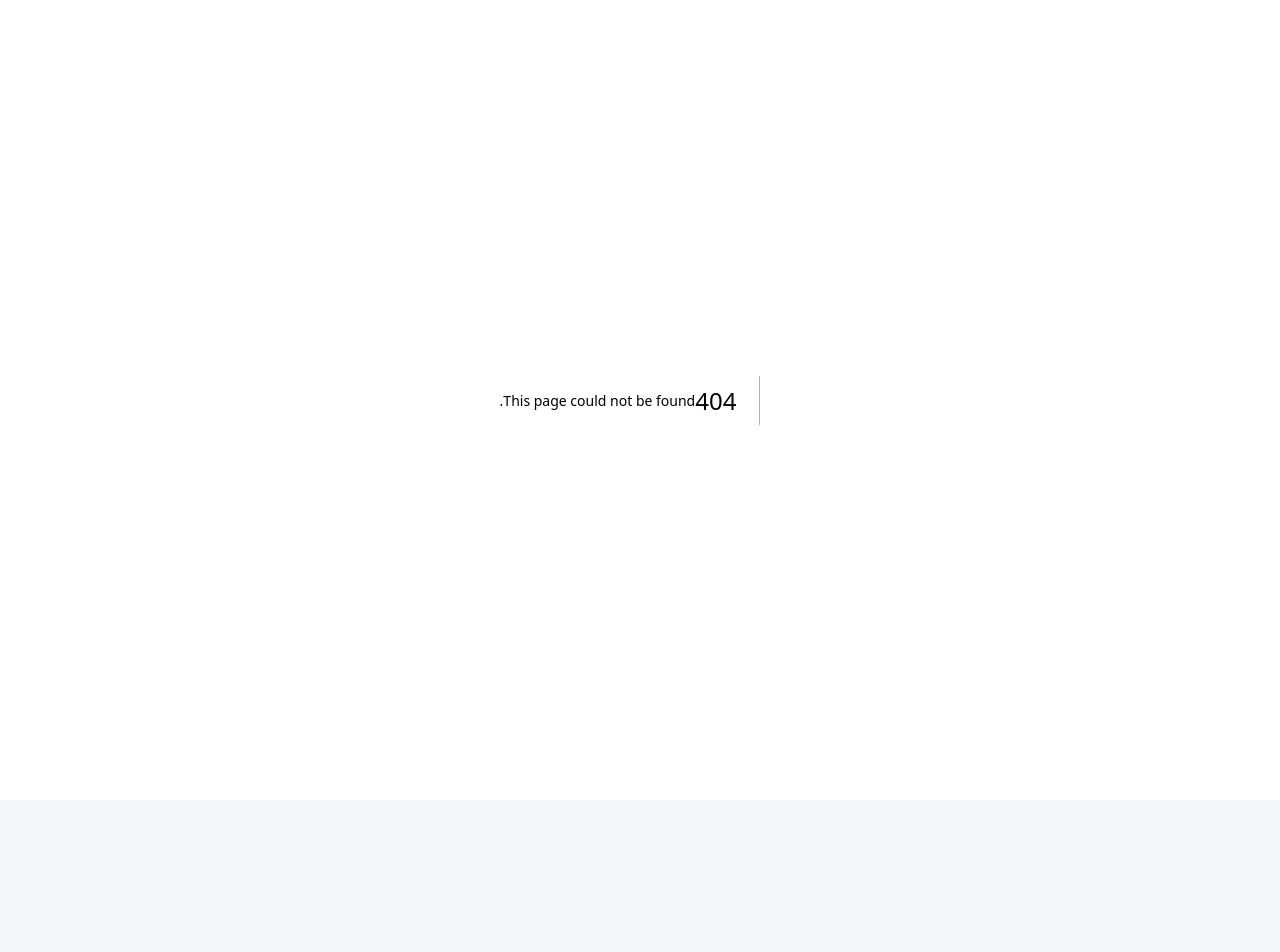
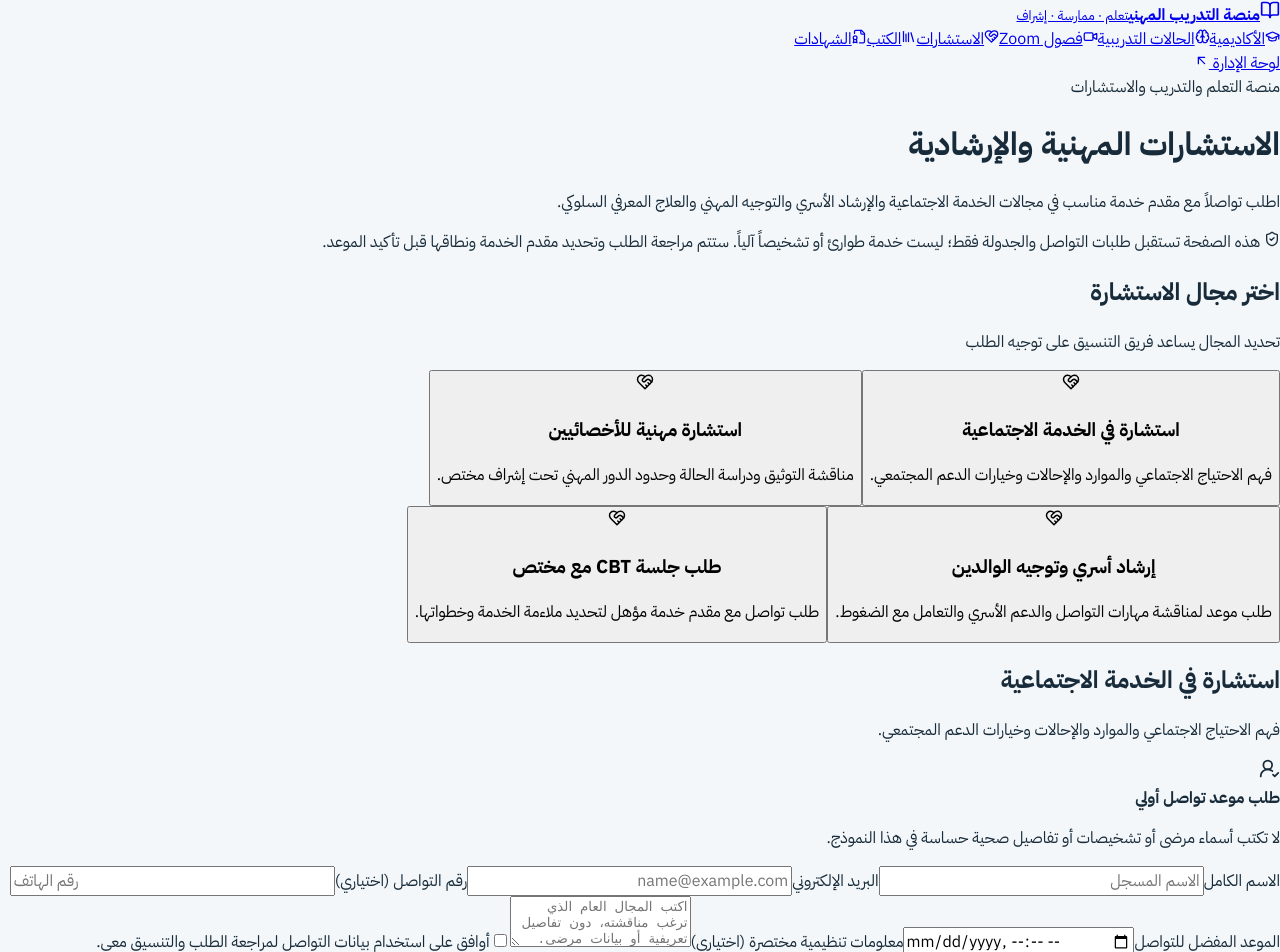
Before and after one commit to ffgg35646-ops/111111, a Next.js app: page /consultations in a window 1280 px wide. Before the commit this address had no page. Shown: the top 952 px of the page. Before the commit the page ends 800 px from the top, so only its background shows below. Built offline with nearby package versions, Linux system fonts and the light colour scheme.

Commit message:
Add professional and counseling consultation request page

```diff
--- /dev/null
+++ b/app/consultations/page.tsx
@@ -0,0 +1,33 @@
+"use client";
+
+import { useState } from "react";
+import { HeartHandshake, ShieldCheck, UserRoundCheck } from "lucide-react";
+import { PlatformLayout } from "@/components/platform-layout";
+import PlatformRequestForm from "@/components/platform-request-form";
+
+const services=[
+ {id:"social-consultation",title:"استشارة في الخدمة الاجتماعية",description:"فهم الاحتياج الاجتماعي والموارد والإحالات وخيارات الدعم المجتمعي."},
+ {id:"professional-consultation",title:"استشارة مهنية للأخصائيين",description:"مناقشة التوثيق ودراسة الحالة وحدود الدور المهني تحت إشراف مختص."},
+ {id:"family-guidance",title:"إرشاد أسري وتوجيه الوالدين",description:"طلب موعد لمناقشة مهارات التواصل والدعم الأسري والتعامل مع الضغوط."},
+ {id:"cbt-consultation",title:"طلب جلسة CBT مع مختص",description:"طلب تواصل مع مقدم خدمة مؤهل لتحديد ملاءمة الخدمة وخطواتها."},
+];
+
+export default function ConsultationsPage(){
+  const [selected,setSelected]=useState(services[0].id);
+  const active=services.find(item=>item.id===selected)!;
+  return <PlatformLayout title="الاستشارات المهنية والإرشادية" description="اطلب تواصلاً مع مقدم خدمة مناسب في مجالات الخدمة الاجتماعية والإرشاد الأسري والتوجيه المهني والعلاج المعرفي السلوكي.">
+    <div className="portal-callout"><ShieldCheck size={16}/> هذه الصفحة تستقبل طلبات التواصل والجدولة فقط؛ ليست خدمة طوارئ أو تشخيصاً آلياً. ستتم مراجعة الطلب وتحديد مقدم الخدمة ونطاقها قبل تأكيد الموعد.</div>
+    <div className="portal-section-title"><div><h2>اختر مجال الاستشارة</h2><p>تحديد المجال يساعد فريق التنسيق على توجيه الطلب</p></div></div>
+    <div className="portal-grid">
+      {services.map(service=><button key={service.id} className={selected===service.id?"portal-card service-choice selected":"portal-card service-choice"} onClick={()=>setSelected(service.id)}><span className="service-choice-icon"><HeartHandshake size={18}/></span><h3>{service.title}</h3><p>{service.description}</p></button>)}
+    </div>
+    <section className="consultation-form-panel">
+      <div className="portal-section-title"><div><h2>{active.title}</h2><p>{active.description}</p></div><UserRoundCheck size={21}/></div>
+      <PlatformRequestForm key={active.id} kind="consultation" title="طلب موعد تواصل أولي" description="لا تكتب أسماء مرضى أو تشخيصات أو تفاصيل صحية حساسة في هذا النموذج." initialData={{serviceId:active.id}} fields={[
+        {name:"preferredAt",label:"الموعد المفضل للتواصل",type:"datetime-local",required:true},
+        {name:"requestNote",label:"معلومات تنظيمية مختصرة (اختياري)",type:"textarea",placeholder:"اكتب المجال العام الذي ترغب مناقشته، دون تفاصيل تعريفية أو بيانات مرضى."},
+        {name:"consent",label:"أوافق على استخدام بيانات التواصل لمراجعة الطلب والتنسيق معي.",type:"checkbox",required:true},
+      ]} submitLabel="إرسال طلب الاستشارة"/>
+    </section>
+  </PlatformLayout>;
+}
```
